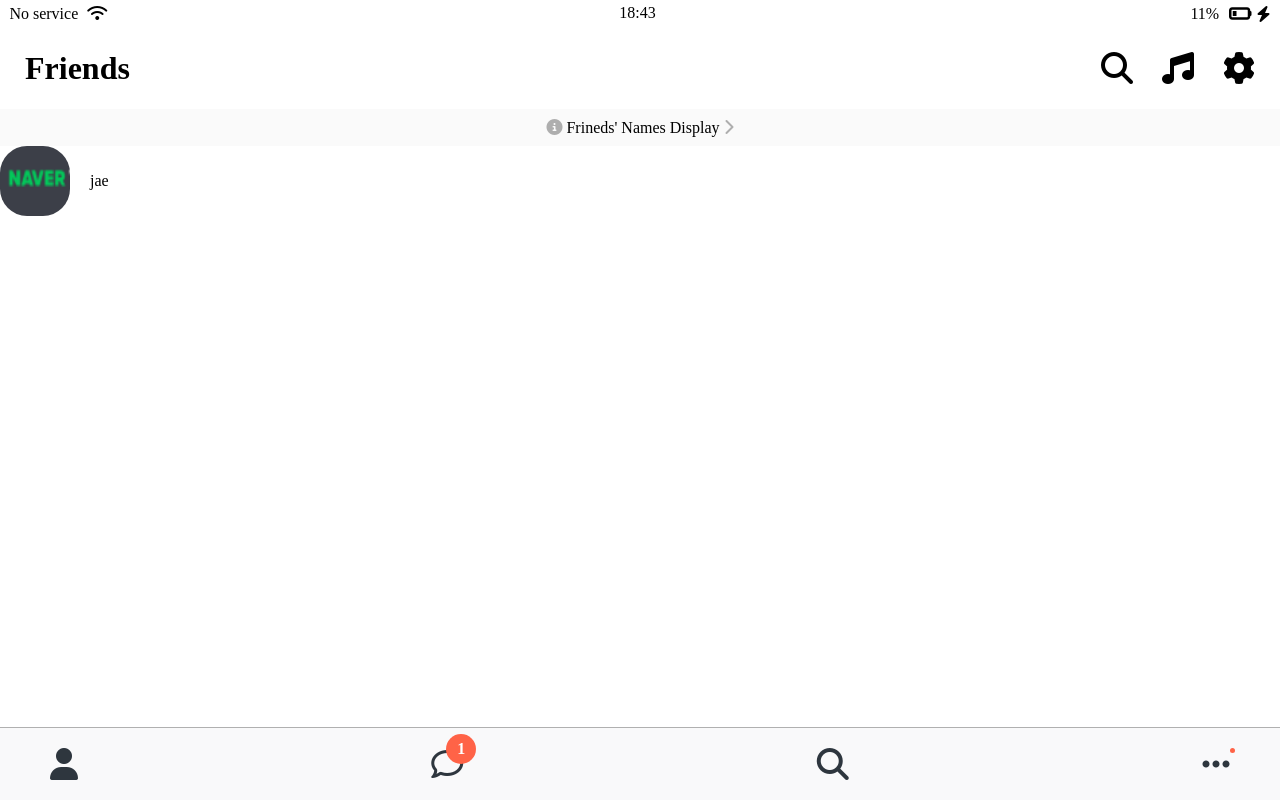
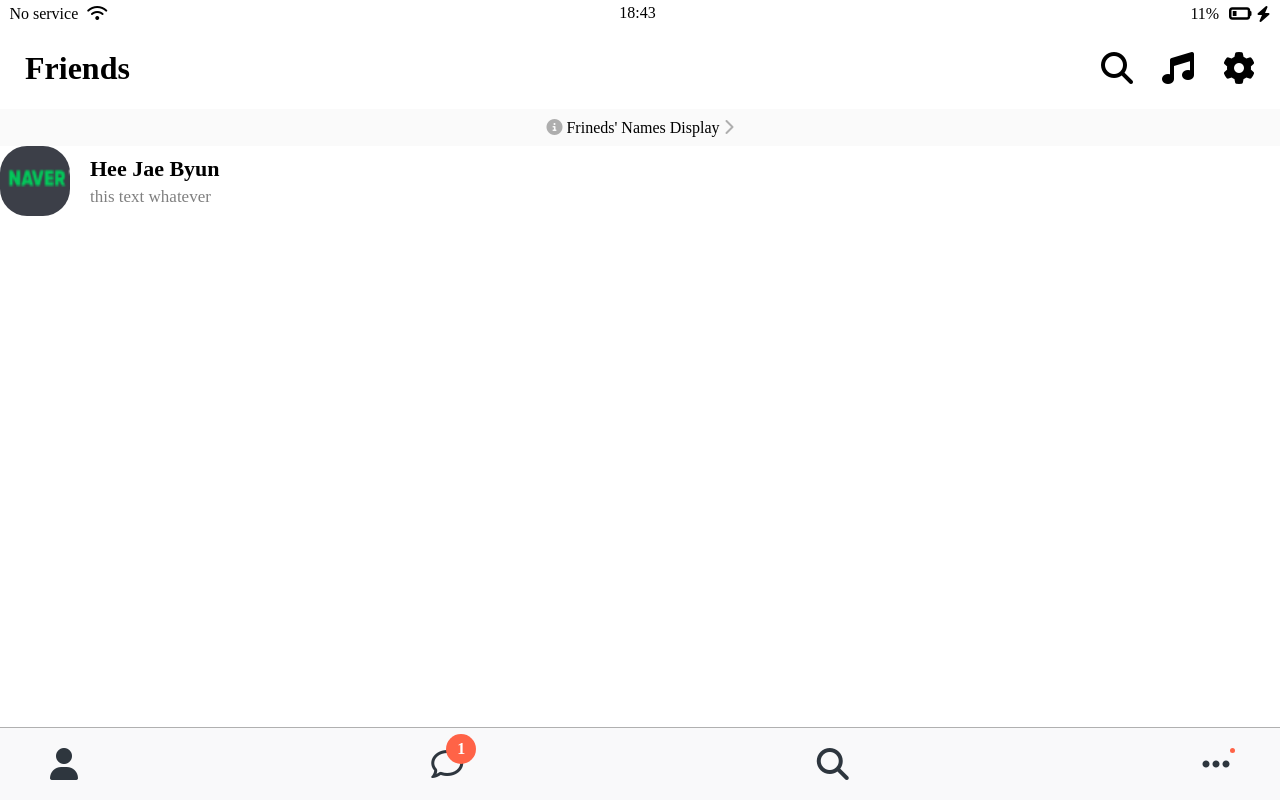
Before and after one commit to heejaebyun/kokoa-clone-2020-jae, a plain HTML site: page friends.html in a window 1280 px wide. Drawn offline with Linux system fonts and the light colour scheme.

Commit message:
added component subtitle on second screen

```diff
--- a/css/components/user-component.css
+++ b/css/components/user-component.css
@@ -1,7 +1,4 @@
-.user-component {
-    display: flex;
-}
-
+.user-component,
 .user-component__column:first-child {
     display: flex;
     align-items: center;
@@ -13,3 +10,13 @@
     border-radius: 27px;
     margin-right: 20px;
 }
+
+.user-component__title {
+    font-weight: 600;
+    font-size:22px;
+}
+.user-component__subtitle {
+    margin-top: 8px;
+    font-size: 17px;
+    color: rgba(0,0,0,0.5)
+}
--- a/friends.html
+++ b/friends.html
@@ -42,8 +42,10 @@
     <div class="user-component">
         <div class="user-component__column">
             <img src="캡처.PNG" class="user-component__avatar" />
-            <div class="user-component__text"></div>
-            <h4 class="user-component__title">jae</h4>
+            <div class="user-component__text">
+                <h4 class="user-component__title"> Hee Jae Byun</h4>
+                <h6 class="user-component__subtitle">this text whatever</h6>
+            </div>
         </div>
     </div>
 
```
